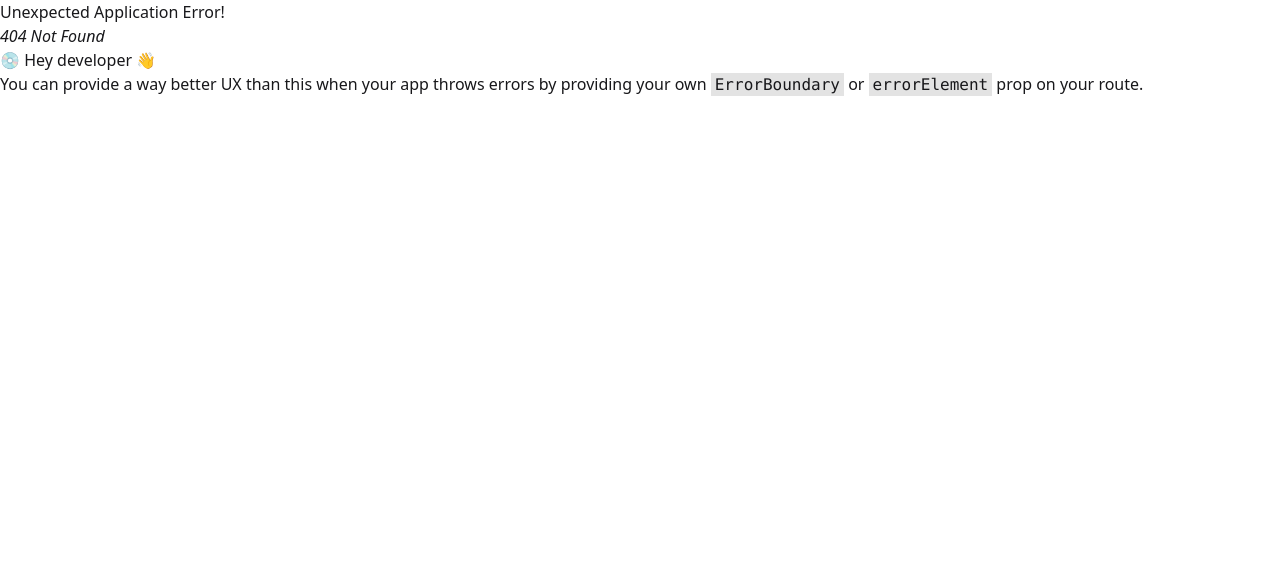
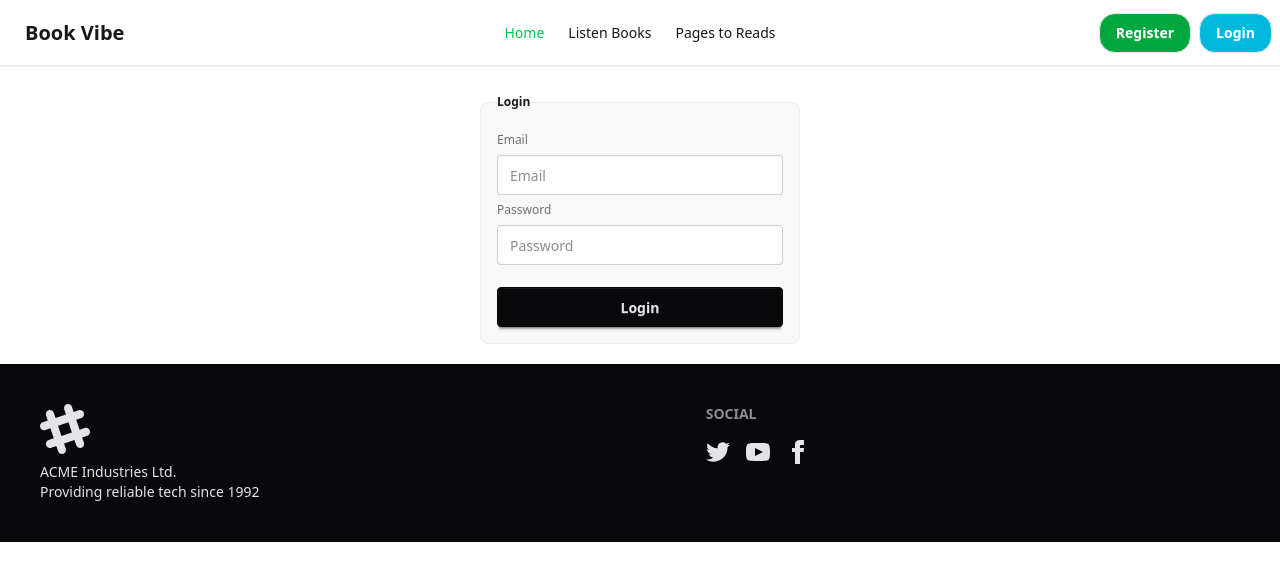
Before and after one commit to juthiosd/book-vibe, a React (Vite) app: page /login in a window 1280 px wide. Before the commit this address had no page. Shown: the top 580 px of the page. Built offline with nearby package versions, Linux system fonts and the light colour scheme.

Commit message:
add firebase configuration and initailization

```diff
--- a/src/Pages/BookDetails/BookDetails.jsx
+++ b/src/Pages/BookDetails/BookDetails.jsx
@@ -1,10 +1,62 @@
 import React from 'react';
+import { useLoaderData, useParams } from 'react-router';
 
 const BookDetails = () => {
+
+    const {id} = useParams();
+    console.log('id',id);
+    const bookData = useLoaderData();
+     console.log('bookdata',bookData)
+
+
+ const book = bookData.find(book => (book.bookId) === parseInt(id));
+
+   console.log('book',book);
+
+
     return (
-        <div>
+        <div className='max-w-full mx-auto mt-10'>
+            <div className="card card-side bg-base-100 shadow-sm">
+  {/*img section*/}
+   <div className='md:w-full flex justify-cenetr item-center p-6'>
+     <img
+      src={book.image}
+      alt={book.bookName}
+      className='w-full max-w-sm object-contain'/>
 
-        </div>
+   </div>
+
+  <div className="card-body">
+    <h2 className="card-title">{book.bookName}</h2>
+    <p>By: {book.author}</p>
+    <p>{book.category}</p>
+    <p>review:{book.review}</p>
+
+    {/*tags*/}
+    <div className='flex item-center gap-2 flex-wrap mt-3'>
+        <p className='font-semibold'>tags:</p>
+        {book.tags?.map(tag =>(
+            <p
+                key={tag}
+                className="text-green-600 bg-green-100 rounded-2xl px-3 py-1">
+                    #{tag}
+            </p>
+        ))}
+
+
+    </div>
+    <p>Number of pages:{book.totalpages}</p>
+    <p>publisher:{book.author}</p>
+    <p>year of publisher: {book.yearOfpublishing}</p>
+
+
+    <div className="card-actions justify-end mt-5">
+    <button className="btn btn-primary">Read</button>
+      <button className="btn btn-primary">Wishlist</button>
+    </div>
+  </div>
+</div>
+</div>
     );
 };
 
--- /dev/null
+++ b/src/Pages/Login/Login.jsx
@@ -0,0 +1,21 @@
+import React from 'react';
+
+const Login = () => {
+    return (
+        <div className='flex justify-center my-5'>
+            <fieldset className="fieldset bg-base-200 border-base-300 rounded-box w-xs border p-4">
+  <legend className="fieldset-legend">Login</legend>
+
+  <label className="label">Email</label>
+  <input type="email" className="input" placeholder="Email" />
+
+  <label className="label">Password</label>
+  <input type="password" className="input" placeholder="Password" />
+
+  <button className="btn btn-neutral mt-4">Login</button>
+</fieldset>
+        </div>
+    );
+};
+
+export default Login;
--- /dev/null
+++ b/src/Pages/Register/Register.jsx
@@ -0,0 +1,48 @@
+import React from 'react';
+import { auth } from '../../components/firebase/firebase.config';
+import { createUserWithEmailAndPassword } from 'firebase/auth';
+
+const Register = () => {
+    const handleSubmit = e => {
+        e.preventDefault();
+
+        console.log('from submited');
+
+        const name = e.target.name.value;
+        const email = e.target.email.value;
+        const password = e.target.password.value;
+
+        console.log(name, email, password);
+
+        createUserWithEmailAndPassword(auth, email, password).then((userCredential) =>{
+            const user = userCredential.user;
+            console.log(user);
+        })
+    }
+
+    return (
+        <div className='flex justify-center my-5'>
+           <fieldset className="fieldset bg-base-200 border-base-300 rounded-box w-xs border p-4">
+            <form onSubmit={handleSubmit}>
+                 <legend className="fieldset-legend">Register</legend>
+
+  <label className="label">Name</label>
+  <input type="text" name='name' className="input" placeholder="Name" />
+
+
+  <label className="label">Email</label>
+  <input type="email" name='email' className="input" placeholder="Email" />
+
+  <label className="label">Password</label>
+  <input type="password" name='password' className="input" placeholder="Password" />
+
+  <button className="btn btn-neutral mt-4">Register</button>
+
+  </form>
+
+</fieldset>
+        </div>
+    );
+};
+
+export default Register;
--- a/src/Routes/Routes.jsx
+++ b/src/Routes/Routes.jsx
@@ -2,6 +2,8 @@ import { createBrowserRouter } from "react-router";
 import MainLayouts from "../Layouts/MainLayouts";
 import Home from "../Pages/Home/Home";
 import BookDetails from "../Pages/BookDetails/BookDetails";
+import Register from "../Pages/Register/Register";
+import Login from "../Pages/Login/Login";
 
 
 const router = createBrowserRouter([
@@ -17,7 +19,20 @@ const router = createBrowserRouter([
         },
         {
           path: '/book/:id',
+          loader: async () =>{
+            const res = await fetch("/bookdata.json");
+            return res.json();
+          },
           element: <BookDetails></BookDetails>
+
+        },
+        {
+          path:'/register',
+          element: <Register></Register>
+        },
+        {
+          path:'/login',
+          element: <Login></Login>
         }
     ]
   },
--- a/src/components/Navbar/Navbar.jsx
+++ b/src/components/Navbar/Navbar.jsx
@@ -1,4 +1,5 @@
 import React from 'react';
+import { Link } from 'react-router';
 
 const Navbar = () => {
     return (
@@ -27,14 +28,16 @@ const Navbar = () => {
   </div>
   <div className="navbar-center hidden lg:flex">
     <ul className="menu menu-horizontal px-1">
-      <li className='text-green-500'><a>Home</a></li>
+      <li className='text-green-500'><Link to='/'>Home</Link></li>
       <li><a>Listen Books</a></li>
       <li><a>Pages to Reads</a></li>
     </ul>
   </div>
   <div className="navbar-end gap-2">
-    <a className="btn bg-green-600 text-white rounded-2xl">Sign In</a>
-    <a className="btn bg-cyan-500 text-white rounded-2xl">Sign Out</a>
+    <Link to='/register' className="btn bg-green-600 text-white rounded-2xl">
+    Register</Link>
+    <Link to='/Login' className="btn bg-cyan-500 text-white rounded-2xl">
+    Login</Link>
   </div>
 </div>
      </div>
--- /dev/null
+++ b/src/components/firebase/firebase.config.js
@@ -0,0 +1,22 @@
+// Import the functions you need from the SDKs you need
+import { initializeApp } from "firebase/app";
+import {getAuth} from "firebase/auth";
+// TODO: Add SDKs for Firebase products that you want to use
+// https://firebase.google.com/docs/web/setup#available-libraries
+
+// Your web app's Firebase configuration
+// For Firebase JS SDK v7.20.0 and later, measurementId is optional
+const firebaseConfig = {
+  apiKey: "AIzaSyBInZdhZlHBQ4SF3SeGtFXIZCXOEVpopwk",
+  authDomain: "book-app-631c2.firebaseapp.com",
+  projectId: "book-app-631c2",
+  storageBucket: "book-app-631c2.firebasestorage.app",
+  messagingSenderId: "1036812992026",
+  appId: "1:1036812992026:web:34a78cd905e4f4f7fc5ba3",
+  measurementId: "G-D9LRWS6Z54"
+};
+
+// Initialize Firebase
+const app = initializeApp(firebaseConfig);
+export const auth = getAuth();
+export default app;
--- a/src/main.jsx
+++ b/src/main.jsx
@@ -6,12 +6,15 @@ import './index.css'
 
 import { RouterProvider } from "react-router/dom";
 import router from './Routes/Routes';
+// import AuthProvider from './Contacts/AuthProvider';
 
 
 
 
 createRoot(document.getElementById('root')).render(
   <StrictMode>
-     <RouterProvider router={router} />
+     {/* <AuthProvider> */}
+      <RouterProvider router={router} />
+     {/* </AuthProvider> */}
   </StrictMode>,
 )
```
Also changed, not shown: src/Contacts/AuthProvider.jsx (added, +24 -0 lines).
